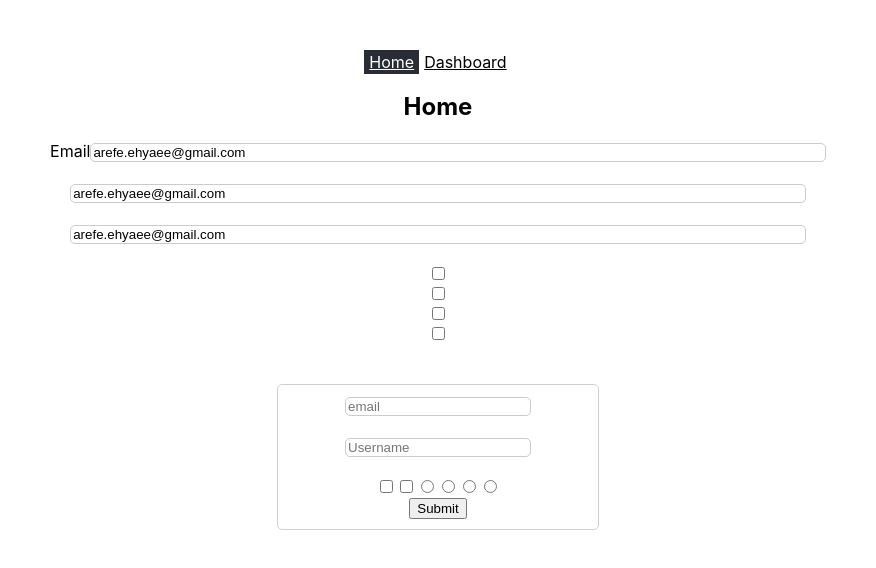
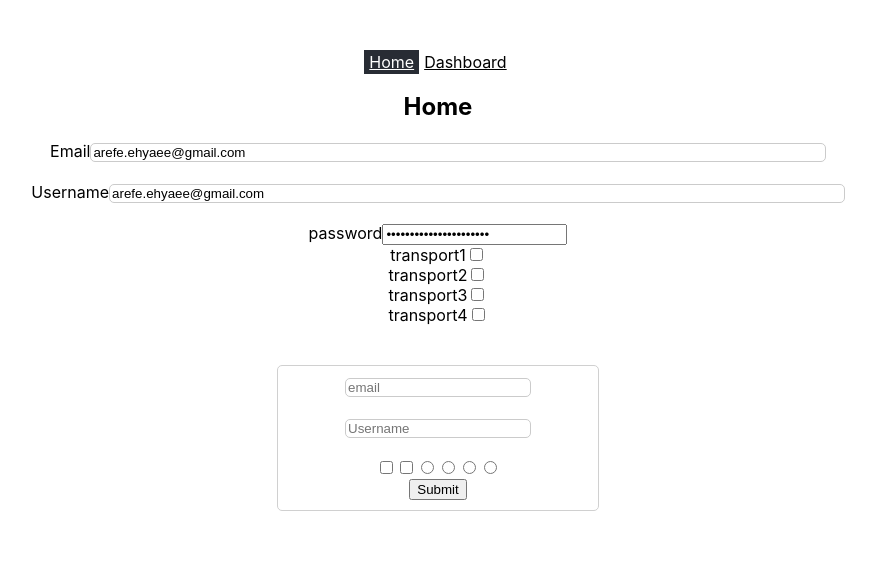
Before and after one commit to amir29adib/formaloo, a React (Create React App) app in the folder frontend/formaloo-react/: page / in a window 1280 px wide. Shown: the top 568 px of the page, without its empty margins (202-1078 px from the left). Built offline with nearby package versions, Linux system fonts and the light colour scheme.

Commit message:
renamed:    frontend/formaloo-react/src/MockData/mockData.tsx -> frontend/formaloo-react/src/MockData/mockData.ts 	modified:   frontend/formaloo-react/src/components/FormFields.tsx 	modified:   frontend/formaloo-react/src/components/TextInput.tsx

```diff
--- a/frontend/formaloo-react/src/MockData/mockData.tsx
+++ b/frontend/formaloo-react/src/MockData/mockData.ts
@@ -1,19 +1,26 @@
 export const mockData = [
     {
-        type: 'text',
+        type: 'email',
         placeholder: 'enter your email',
         value: 'arefe.ehyaee@gmail.com',
-        label: 'Email'
+        name: 'Email',
+        label:'Email'
+
     },
     {
         type: 'text',
         placeholder: 'username',
-        value: 'arefe1234'
+        value: 'arefe1234',
+        name:'Username',
+        label:'Username'
+
     },
     {
-        type: 'text',
-        placeholder: 'password',
-        value: 'a1b2c3'
+        type: 'password',
+        placeholder: 'please enter your password',
+        value: 'a1b2c3',
+        name:'password'
+
     },
     {
         type: 'checkbox',
@@ -40,12 +47,7 @@ export const mockData = [
         type: 'checkbox',
         name:'transport4',
         id:'transport4',
-        value: 'boat',
+        value: 'Boat',
         placeholder:''
     }
 ];
-
-const inputProps = [
-
-    {}
-]
--- a/frontend/formaloo-react/src/components/FormFields.tsx
+++ b/frontend/formaloo-react/src/components/FormFields.tsx
@@ -26,7 +26,7 @@ export default function FormInput() {
 
     const inputFields = mockData.map((inputField) => {
         return (
-            <label> {inputField.label}
+            <label> {inputField.name}
                 <input
                 type={inputField.type}
                 placeholder={inputField.placeholder}
```
Also changed, not shown: frontend/formaloo-react/src/components/TextInput.tsx (+35 -11 lines).
